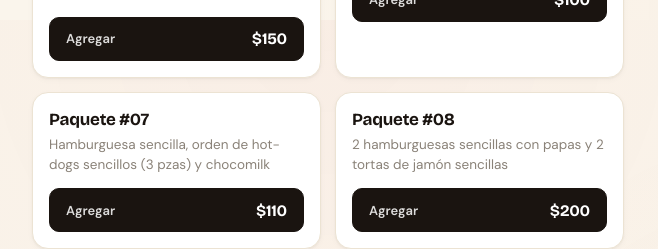
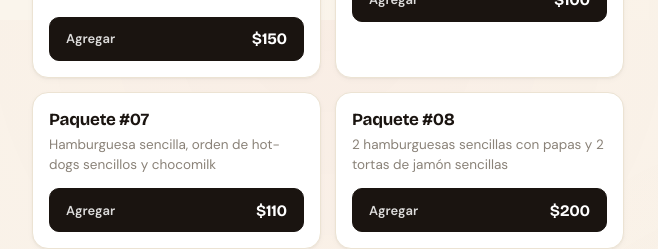
Before and after one commit to doemagnet/Trex, a React (Vite) app: page / in a window 1280 px wide. Shown: the part 2380-2629 px from the top of the page, without its empty margins (312-970 px from the left). Built offline with nearby package versions, Linux system fonts and the light colour scheme.

Commit message:
Menu Update

```diff
--- a/src/data.js
+++ b/src/data.js
@@ -214,7 +214,7 @@ export const menuData = [
     id: 207,
     category: "Paquetes",
     name: "Paquete #07",
-    description: "Hamburguesa sencilla, orden de hot-dogs sencillos (3 pzas) y chocomilk",
+    description: "Hamburguesa sencilla, orden de hot-dogs sencillos y chocomilk",
     priceBase: 110,
   },
   {
```
